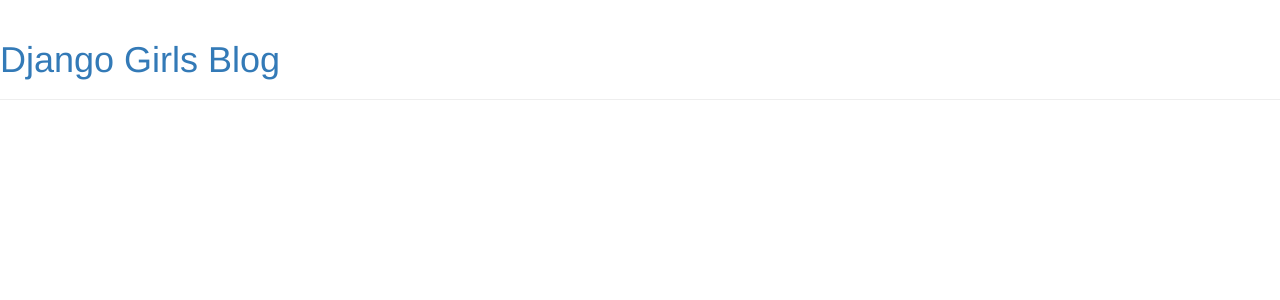
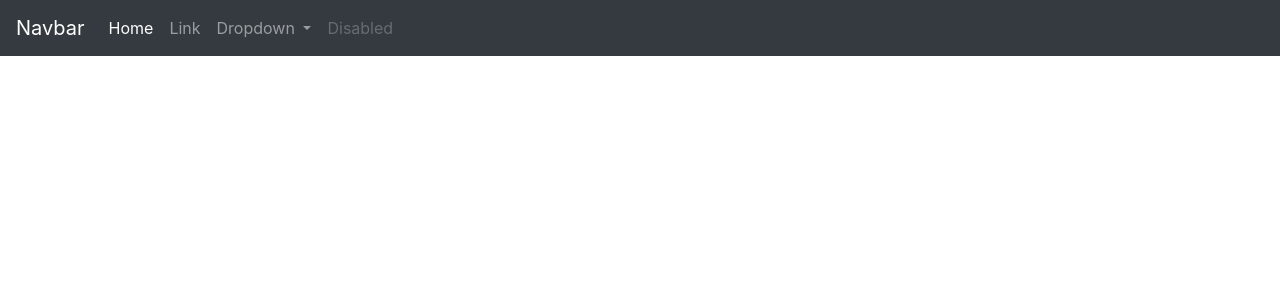
Before and after one commit to Avin-Mathew/portfolio, a Django app: page / in a window 1280 px wide. Shown: the top 300 px of the page. Run offline with Django 3.2, Linux system fonts and the light colour scheme; some libraries are stand-ins or nearby versions.

Commit message:
added nav to base html

```diff
--- a/portfolio/settings.py
+++ b/portfolio/settings.py
@@ -55,7 +55,7 @@
 TEMPLATES = [
     {
         'BACKEND': 'django.template.backends.django.DjangoTemplates',
-        'DIRS': [],
+        'DIRS': ['templates'],
         'APP_DIRS': True,
         'OPTIONS': {
             'context_processors': [
--- a/templates/base.html
+++ b/templates/base.html
@@ -1,31 +1,49 @@
-{% load static %}
-<html>
-    <head>
-        <title>Django Girls blog</title>
-        <link rel="stylesheet" href="//maxcdn.bootstrapcdn.com/bootstrap/3.2.0/css/bootstrap.min.css">
-        <link rel="stylesheet" href="//maxcdn.bootstrapcdn.com/bootstrap/3.2.0/css/bootstrap-theme.min.css">
-        <link href='//fonts.googleapis.com/css?family=Lobster&subset=latin,latin-ext' rel='stylesheet' type='text/css'>
-        <link rel="stylesheet" href="{% static 'css/blog.css' %}">
-    </head>
-    <body>
-        <div class="page-header">
-            <h1><a href="/">Django Girls Blog</a></h1>
-        </div>
+<!doctype html>
+<html lang="en">
+  <head>
+    <!-- Required meta tags -->
+    <meta charset="utf-8">
+    <meta name="viewport" content="width=device-width, initial-scale=1, shrink-to-fit=no">
 
-        <div class="content container">
-            <div class="row">
-                <div class="col-md-8">
-                {% for post in posts %}
-                    <div class="post">
-                        <div class="date">
-                            {{ post.published_date }}
-                        </div>
-                        <h2><a href="">{{ post.title }}</a></h2>
-                        <p>{{ post.text|linebreaksbr }}</p>
-                    </div>
-                {% endfor %}
-                </div>
+    <!-- Bootstrap CSS -->
+    <link rel="stylesheet" href="https://maxcdn.bootstrapcdn.com/bootstrap/4.0.0/css/bootstrap.min.css" integrity="sha384-Gn5384xqQ1aoWXA+058RXPxPg6fy4IWvTNh0E263XmFcJlSAwiGgFAW/dAiS6JXm" crossorigin="anonymous">
+        <nav class="navbar navbar-expand-lg navbar-dark bg-dark">
+    <a class="navbar-brand" href="#">Navbar</a>
+    <button class="navbar-toggler" type="button" data-toggle="collapse" data-target="#navbarSupportedContent" aria-controls="navbarSupportedContent" aria-expanded="false" aria-label="Toggle navigation">
+        <span class="navbar-toggler-icon"></span>
+    </button>
+
+    <div class="collapse navbar-collapse" id="navbarSupportedContent">
+        <ul class="navbar-nav mr-auto">
+        <li class="nav-item active">
+            <a class="nav-link" href="#">Home <span class="sr-only">(current)</span></a>
+        </li>
+        <li class="nav-item">
+            <a class="nav-link" href="#">Link</a>
+        </li>
+        <li class="nav-item dropdown">
+            <a class="nav-link dropdown-toggle" href="#" id="navbarDropdown" role="button" data-toggle="dropdown" aria-haspopup="true" aria-expanded="false">
+            Dropdown
+            </a>
+            <div class="dropdown-menu" aria-labelledby="navbarDropdown">
+            <a class="dropdown-item" href="#">Action</a>
+            <a class="dropdown-item" href="#">Another action</a>
+            <div class="dropdown-divider"></div>
+            <a class="dropdown-item" href="#">Something else here</a>
             </div>
-        </div>
-    </body>
+        </li>
+        <li class="nav-item">
+            <a class="nav-link disabled" href="#">Disabled</a>
+        </li>
+        </ul>
+    </div>
+    </nav>
+  </head>
+  <body>
+    <!-- Optional JavaScript -->
+    <!-- jQuery first, then Popper.js, then Bootstrap JS -->
+    <script src="https://code.jquery.com/jquery-3.2.1.slim.min.js" integrity="sha384-KJ3o2DKtIkvYIK3UENzmM7KCkRr/rE9/Qpg6aAZGJwFDMVNA/GpGFF93hXpG5KkN" crossorigin="anonymous"></script>
+    <script src="https://cdnjs.cloudflare.com/ajax/libs/popper.js/1.12.9/umd/popper.min.js" integrity="sha384-ApNbgh9B+Y1QKtv3Rn7W3mgPxhU9K/ScQsAP7hUibX39j7fakFPskvXusvfa0b4Q" crossorigin="anonymous"></script>
+    <script src="https://maxcdn.bootstrapcdn.com/bootstrap/4.0.0/js/bootstrap.min.js" integrity="sha384-JZR6Spejh4U02d8jOt6vLEHfe/JQGiRRSQQxSfFWpi1MquVdAyjUar5+76PVCmYl" crossorigin="anonymous"></script>
+  </body>
 </html>
--- a/templates/home.html
+++ b/templates/home.html
@@ -1,4 +1,40 @@
 {% extends 'base.html' %}
-<nav class="navbar navbar-dark bg-dark">
-  zzzzzzzzz
+{% comment %} <nav class="navbar navbar-dark bg-dark">
+
+</nav> {% endcomment %}
+
+<nav class="navbar navbar-expand-lg navbar-dark bg-dark">
+  <a class="navbar-brand" href="#">Navbar</a>
+  <button class="navbar-toggler" type="button" data-toggle="collapse" data-target="#navbarSupportedContent" aria-controls="navbarSupportedContent" aria-expanded="false" aria-label="Toggle navigation">
+    <span class="navbar-toggler-icon"></span>
+  </button>
+
+  <div class="collapse navbar-collapse" id="navbarSupportedContent">
+    <ul class="navbar-nav mr-auto">
+      <li class="nav-item active">
+        <a class="nav-link" href="#">Home <span class="sr-only">(current)</span></a>
+      </li>
+      <li class="nav-item">
+        <a class="nav-link" href="#">Link</a>
+      </li>
+      <li class="nav-item dropdown">
+        <a class="nav-link dropdown-toggle" href="#" id="navbarDropdown" role="button" data-toggle="dropdown" aria-haspopup="true" aria-expanded="false">
+          Dropdown
+        </a>
+        <div class="dropdown-menu" aria-labelledby="navbarDropdown">
+          <a class="dropdown-item" href="#">Action</a>
+          <a class="dropdown-item" href="#">Another action</a>
+          <div class="dropdown-divider"></div>
+          <a class="dropdown-item" href="#">Something else here</a>
+        </div>
+      </li>
+      <li class="nav-item">
+        <a class="nav-link disabled" href="#">Disabled</a>
+      </li>
+    </ul>
+    <form class="form-inline my-2 my-lg-0">
+      <input class="form-control mr-sm-2" type="search" placeholder="Search" aria-label="Search">
+      <button class="btn btn-outline-success my-2 my-sm-0" type="submit">Search</button>
+    </form>
+  </div>
 </nav>
```
